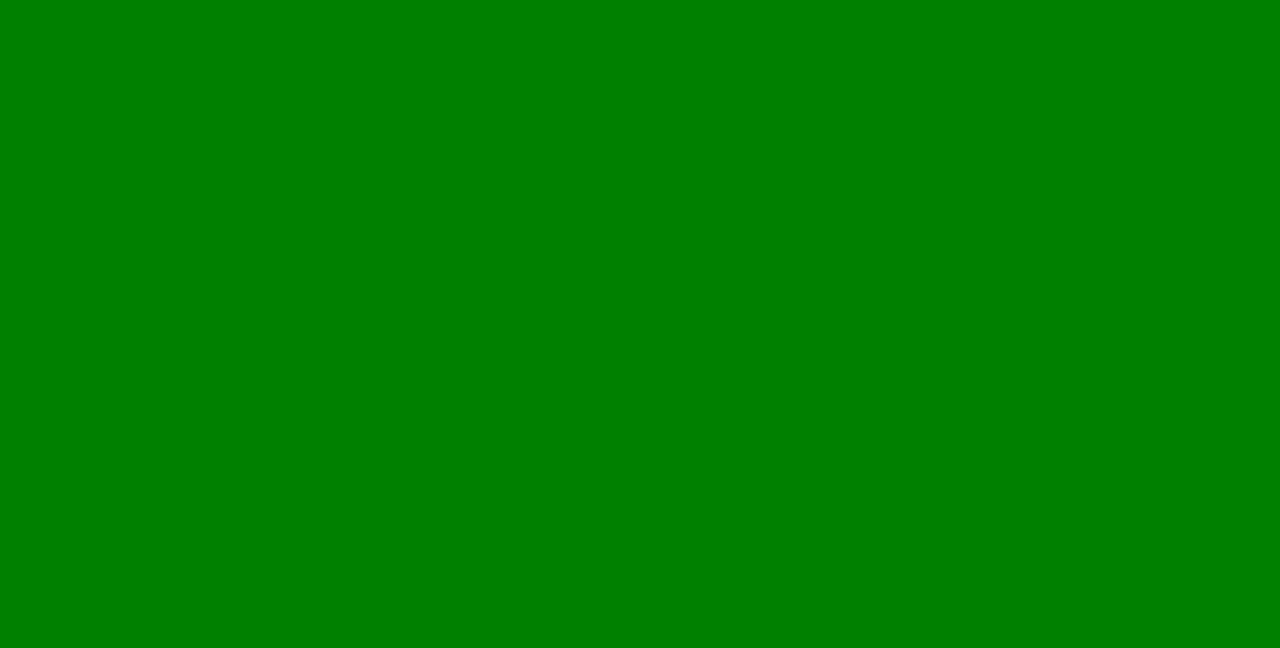
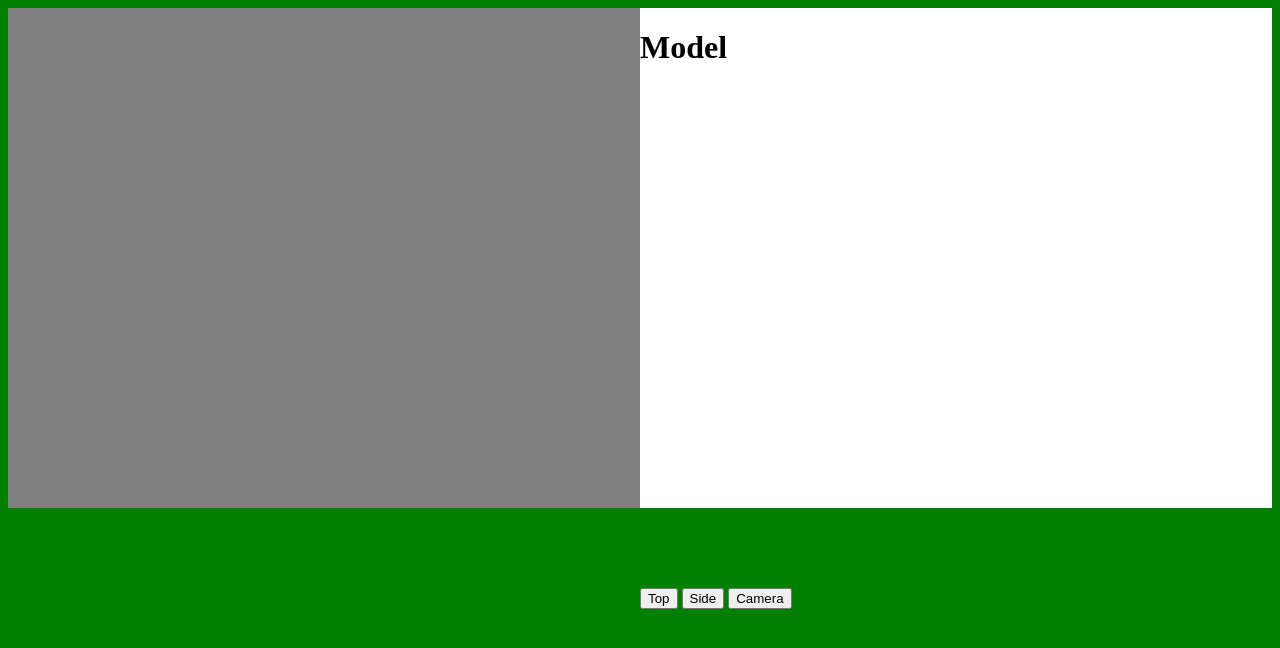
Before and after one commit to errkk/wsp_solar_model, a website: page src/index.html in a window 1280 px wide. Drawn offline with nearby package versions, Linux system fonts and the light colour scheme; some packages are replaced by stand-ins of ours; files that its build step writes are made by us from their sources.

Commit message:
Setting up 3d scene

```diff
--- /dev/null
+++ b/src/css/main.scss
@@ -0,0 +1,13 @@
+.container { background: orange; display: flex; height: 500px; }
+
+.UIModelView, .UIGraphView { background: #fff; flex: 1; height: 100%; }
+
+.UIGraphView { background: grey; }
+
+.UIModelView { position: relative; }
+
+wsp-three-scene { width: 500px; height: 500px; }
+
+body { background: green; }
+
+/*# sourceMappingURL=main.scss.map */
--- a/src/index.html
+++ b/src/index.html
@@ -15,7 +15,10 @@
     <!-- endbuild -->
   </head>
   <body ng-app="wsp.app">
-
+    <div class="container">
+        <div ui-view="graph" class="UIGraphView"></div>
+        <div ui-view="model" class="UIModelView"></div>
+    </div>
     <!-- Run grunt deps to get stuff linked up in here -->
     <!-- bower:js -->
     <script src="bower_components/threejs/build/three.js"></script>
@@ -25,6 +28,9 @@
     <script src="bower_components/angular-ui-router/release/angular-ui-router.js"></script>
     <!-- endbower -->
 
+    <script src="js/directives.js"></script>
+    <script src="js/controllers.js"></script>
+    <script src="js/services.js"></script>
     <script src="js/app.js"></script>
 
 </body>
--- a/src/js/app.js
+++ b/src/js/app.js
@@ -1,6 +1,9 @@
 angular.module('wsp.app', [
        'ngAnimate',
-       'ui.router'
+       'ui.router',
+       'wsp.app.services',
+       'wsp.app.controllers',
+       'wsp.app.directives'
        ])
 
 .config(function($stateProvider, $urlRouterProvider) {
@@ -9,13 +12,18 @@ angular.module('wsp.app', [
         .state('app', {
             resolve: {
             },
-            abstract: true,
             url: "/",
             views: {
-                'slide': {
-                    template: '<ui-view class="Slide-container--parent" />',
-                    controller: 'SlideCtrl'
+                'graph': {
+                    templateUrl: 'templates/graph-view.html',
+                    controller: 'GraphCtrl'
+                },
+                'model': {
+                    templateUrl: 'templates/model-view.html',
+                    controller: 'ModelCtrl'
                 }
             }
         });
+
+        $urlRouterProvider.otherwise('/');
     });
--- /dev/null
+++ b/src/js/controllers.js
@@ -0,0 +1,11 @@
+angular.module('wsp.app.controllers', [])
+
+    .controller('GraphCtrl', function($scope) {
+        console.log('GraphCtrl');
+    })
+
+    .controller('ModelCtrl', function($scope, $stateParams) {
+        console.log('ModelCtrl');
+        $scope.datetime = new Date();
+        $scope.axis = 'camera';
+    });
--- /dev/null
+++ b/src/js/directives.js
@@ -0,0 +1,188 @@
+angular.module('wsp.app.directives', [])
+
+    .constant('SUN_DISTANCE', 200)
+
+    .factory('wspAngles2Cartesian', function(SUN_DISTANCE) {
+        return function angles2cartesian(azimuth, altitude) {
+            var x, y, z, radius;
+
+            radius = SUN_DISTANCE;
+            x = radius * Math.cos(altitude) * Math.sin(azimuth) * -1;
+            y = radius * Math.sin(altitude);
+            z = radius * Math.cos(altitude) * Math.cos(azimuth);
+
+            return [x, y, z];
+        };
+    })
+
+    .directive('wspThreeScene', function($rootScope) {
+        return {
+            restrict: 'E',
+            scope: {
+                datetime: '=datetime',
+                axis: '='
+            },
+            link: function(scope, elem, attr) {
+                var SUN_DISTANCE = 400;
+                var CAMERA_DISTANCE = 250;
+                var ZOOM = 15;
+
+                var greyDark = 0x434A54;
+                var red = 0xDA4453;
+                var redLight = 0xED5565;
+                var green = 0x48CFAD;
+                var greenDark = 0x37BC9B;
+                var yellow = 0xF6BB42;
+                var yellowDark = 0xFFCE54;
+                var blue = 0x4FC1E9;
+                var blueDark = 0x3BAFDA;
+
+                var camera;
+                var scene;
+                var renderer;
+                var previous;
+
+                var width,
+                    height;
+
+                var element = elem[0];
+
+                // init scene
+                init();
+
+                function init() {
+                    var VIEW_ANGLE = 75,
+                        ASPECT = 1,
+                        NEAR = 0.1,
+                        FAR = 1000;
+
+                    camera = new THREE.PerspectiveCamera(VIEW_ANGLE, ASPECT, NEAR, FAR);
+                    camera.position.set(0, -10, 8);
+                    //camera.position.z = 5;
+                    scene = new THREE.Scene();
+
+                    //camera.lookAt(new THREE.Vector3(0, 0, 0));
+                    //this.camera.rotation.z = Math.PI/2;
+                    //camera.rotation.z = 0;
+
+                    scene.fog = new THREE.FogExp2(0x000000, 0.035);
+                    // Lights
+                    scene.add(new THREE.AmbientLight(0xcccccc));
+
+                    var directionalLight = new THREE.DirectionalLight(/*Math.random() * 0xffffff*/0xeeeeee);
+                    directionalLight.position.x = 0;
+                    directionalLight.position.y = 10;
+                    directionalLight.position.z = 10;
+                    directionalLight.position.normalize();
+                    directionalLight.castShadow = true;
+                    scene.add(directionalLight);
+
+                    // Renderer
+                    renderer = new THREE.WebGLRenderer();
+                    renderer.setSize(500, 500);
+                    renderer.setClearColor(yellow);
+                    renderer.shadowMapEnabled = true;
+                    renderer.shadowMapSoft = true;
+
+                    // Add renderer to DOM
+                    element.appendChild(renderer.domElement);
+
+                    // Events
+                    window.addEventListener('resize', onWindowResize, false);
+
+                    createFloor();
+                    addModel();
+                    addSun();
+
+                    var axes = new THREE.AxisHelper(200);
+                    scene.add(axes);
+                }
+
+                function onWindowResize(event) {
+                    renderer.setSize(element.offsetWidth, element.offsetHeight);
+                    camera.aspect = element.offsetWidth / element.offsetHeight;
+                    width = element.offsetWidth;
+                    height = element.offsetHeight;
+                    camera.updateProjectionMatrix();
+                }
+                function addModel() {
+                    var roofGeo = new THREE.BoxGeometry(10, 10, 2);
+                    var material = new THREE.MeshLambertMaterial( { color: 0x00ff00 } );
+                    var roof = new THREE.Mesh(roofGeo, material);
+
+                    roofGeo.receiveShadow = true;
+                    scene.add(roof);
+
+                    var panelGeo = new THREE.BoxGeometry(7, 3, 0.5);
+                    var material = new THREE.MeshLambertMaterial( { color: 0x0000f0 } );
+                    var panel = new THREE.Mesh( panelGeo, material );
+                    panel.position.z = 2;
+                    panel.rotation.z = 45;
+                    panel.rotation.x = 2 * Math.PI * 2 /180;
+                    panel.rotation.y = 2 * Math.PI * 2 /180;
+                    scene.add(panel);
+                }
+                function createFloor() {
+                    // add a base plane on which we'll render our map
+                    var planeGeo = new THREE.PlaneBufferGeometry(40, 40);
+                    var planeMat = new THREE.MeshLambertMaterial({color: 0xffffff});
+
+                    var plane = new THREE.Mesh(planeGeo, planeMat);
+                    plane.side = THREE.DoubleSide;
+                    plane.receiveShadow = true;
+
+                    // rotate it to correct position
+                    //plane.rotation.x = -Math.PI/2;
+                    scene.add(plane);
+                }
+                function addSun() {
+                    var sun = new THREE.SpotLight(0xFFFFFF);
+                    scene.add(sun);
+                    sun.castShadow = true;
+                    sun.shadowDarkness = 0.4;
+                    sun.shadowCameraVisible = false;
+                    sun.shadowMapWidth = width * 2;
+                    sun.shadowMapHeight = height * 2;
+                    sun.position.x = 100;
+                    sun.position.y = 100;
+                    sun.position.z = 100;
+                }
+
+
+                var t = 0;
+
+                function animate() {
+                    requestAnimationFrame(animate);
+                    render();
+                }
+
+                function render() {
+                    var timer = Date.now() * 0.0005;
+                    //camera.position.x = Math.cos(timer) * 10;
+                    //camera.position.y = Math.sin(timer) * 10;
+                    //camera.position.z = 4;
+                    camera.lookAt(scene.position);
+                    renderer.render(scene, camera);
+                }
+                render();
+
+                scope.$watch(attr.axis, function(value) {
+                    console.log('axis', value);
+                    switch (value) {
+                        case 'camera':
+                            camera.position.set(0, -10, 8);
+                            render();
+                            break;
+                        case 'top':
+                            camera.position.set(0, 0, 8);
+                            render();
+                            break;
+                        case 'side':
+                            camera.position.set(0, 12, 0);
+                            render();
+                            break;
+                    }
+                });
+            }
+        }
+    });
--- /dev/null
+++ b/src/js/services.js
@@ -0,0 +1 @@
+angular.module('wsp.app.services', [])
--- a/src/sass/main.scss
+++ b/src/sass/main.scss
@@ -1,3 +1,6 @@
+@import 'partials/variables';
+@import 'partials/layout';
+
 body {
     background: green;
 }
--- /dev/null
+++ b/src/sass/partials/_layout.scss
@@ -0,0 +1,24 @@
+.container {
+    background: orange;
+    display: flex;
+    height: 500px;
+}
+.UIModelView,
+.UIGraphView {
+    background: #fff;
+    flex: 1;
+    height: 100%;
+}
+
+.UIGraphView {
+    background: grey;
+}
+
+.UIModelView {
+    position: relative;
+}
+
+wsp-three-scene {
+    width: 500px;
+    height: 500px;
+}
--- /dev/null
+++ b/src/sass/partials/_variables.scss
@@ -0,0 +1 @@
+$grey: #444;
--- /dev/null
+++ b/src/templates/model-view.html
@@ -0,0 +1,5 @@
+<h1>Model</h1>
+<wsp-three-scene datetime="datetime" axis="axis"></wsp-three-scene>
+<button ng-click="axis='top'">Top</button>
+<button ng-click="axis='side'">Side</button>
+<button ng-click="axis='camera'">Camera</button>
```
Also changed, not shown: src/css/main.prefixed.css (added), src/templates/graph-view.html (added), 2 other files.
